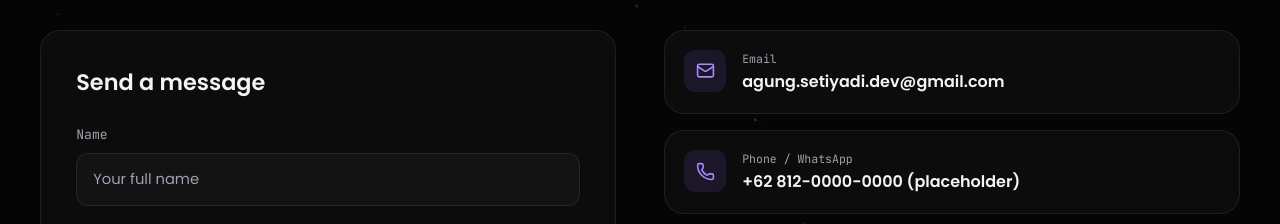
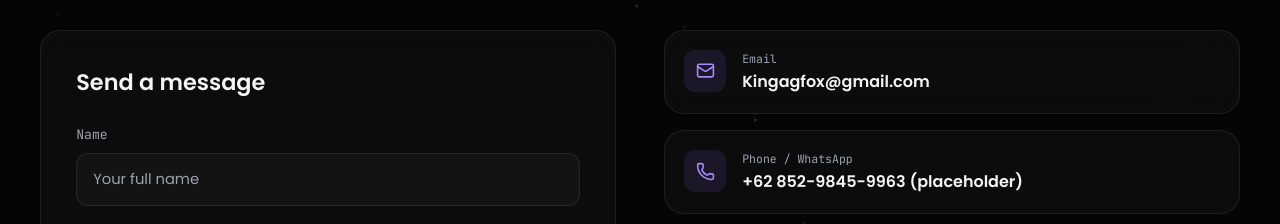
Before and after one commit to kingagfox-lab/Portofolio-Kerja, a plain HTML site: page contact.html in a window 1280 px wide. Shown: the part 285-509 px from the top of the page. Drawn offline with nearby package versions, Linux system fonts and the light colour scheme.

Commit message:
Update contact.html

```diff
--- a/contact.html
+++ b/contact.html
@@ -86,14 +86,14 @@
           <div class="contact-info-icon"><i data-lucide="mail" style="width:19px;height:19px;"></i></div>
           <div>
             <div class="contact-info-label">Email</div>
-            <div class="contact-info-value">agung.setiyadi.dev@gmail.com</div>
+            <div class="contact-info-value">Kingagfox@gmail.com</div>
           </div>
         </div>
         <div class="glass contact-info-item" style="margin-bottom:1rem;">
           <div class="contact-info-icon"><i data-lucide="phone" style="width:19px;height:19px;"></i></div>
           <div>
             <div class="contact-info-label">Phone / WhatsApp</div>
-            <div class="contact-info-value">+62 812-0000-0000 (placeholder)</div>
+            <div class="contact-info-value">+62 852-9845-9963 (placeholder)</div>
           </div>
         </div>
         <div class="glass contact-info-item" style="margin-bottom:1rem;">
```
